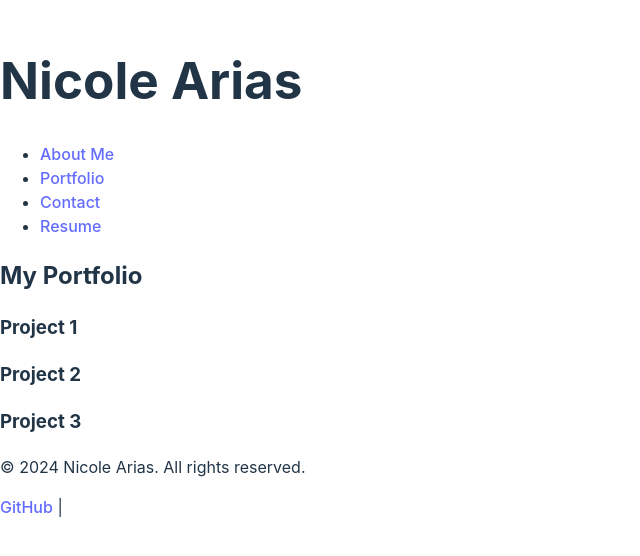
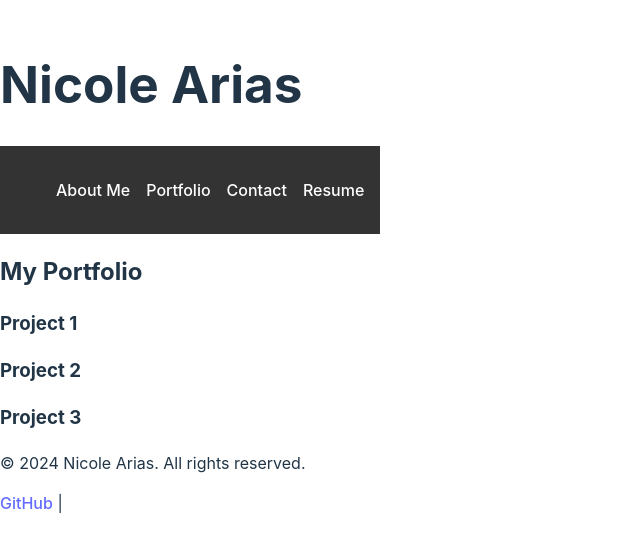
Before and after one commit to nearias3/React-Portfolio, a React (Vite) app: page /portfolio in a window 1280 px wide. Shown: the part 132-688 px from the top of the page, without its empty margins (0-640 px from the left). Built offline with nearby package versions, Linux system fonts and the light colour scheme.

Commit message:
Added css styles folder with navigation style and imported it to the nav component

```diff
--- a/src/components/Navigation.jsx
+++ b/src/components/Navigation.jsx
@@ -1,4 +1,5 @@
 import { NavLink } from "react-router-dom";
+import "../styles/Navigation.css";
 
 const Navigation = () => {
   return (
--- /dev/null
+++ b/src/styles/Navigation.css
@@ -0,0 +1,20 @@
+nav {
+  background-color: #333;
+  padding: 1rem;
+}
+
+nav ul {
+  list-style-type: none;
+  display: flex;
+  gap: 1rem;
+  justify-content: center;
+}
+
+nav a {
+  color: #fff;
+  text-decoration: none;
+}
+
+nav a.active {
+  border-bottom: 2px solid #fff;
+}
```
